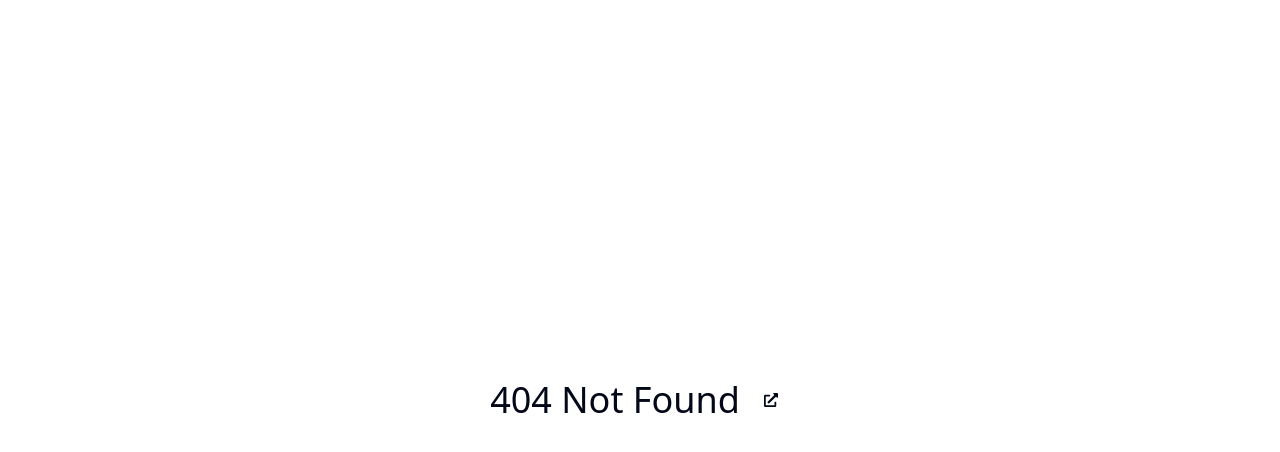
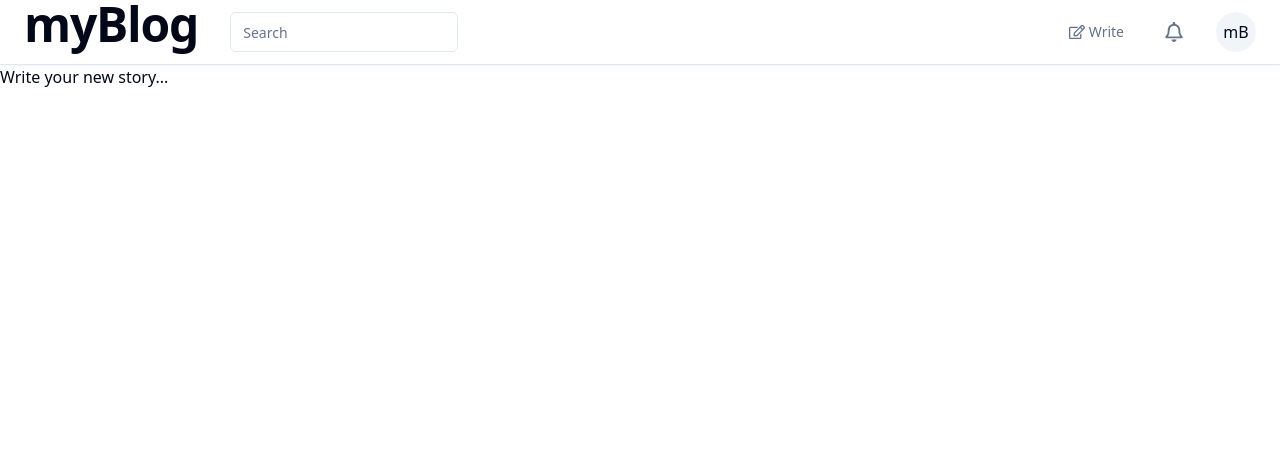
Before and after one commit to AbhinasRegmi/blog, a React (Vite) app in the folder client/: page /new-story in a window 1280 px wide. Before the commit this address had no page. Shown: the top 452 px of the page. Built offline with nearby package versions, Linux system fonts and the light colour scheme.

Commit message:
NavBar UI Almost Done Page identification required.

```diff
--- a/client/package.json
+++ b/client/package.json
@@ -10,11 +10,14 @@
     "preview": "vite preview"
   },
   "dependencies": {
+    "@radix-ui/react-avatar": "^1.0.4",
+    "@radix-ui/react-navigation-menu": "^1.1.4",
     "@radix-ui/react-tooltip": "^1.0.7",
     "class-variance-authority": "^0.7.0",
     "clsx": "^2.1.0",
     "icons": "^1.0.0",
     "lucide-react": "^0.338.0",
+    "radix-ui": "^1.0.1",
     "react": "^18.2.0",
     "react-dom": "^18.2.0",
     "react-icons": "^5.0.1",
--- a/client/src/App.tsx
+++ b/client/src/App.tsx
@@ -1,5 +1,11 @@
+import { Outlet } from "react-router-dom";
+import { NavBar } from "./components/NavBar";
+
 export function App(){
   return (
-    <div>hello world.</div>
+    <div>
+      <NavBar />
+      <Outlet />
+    </div>
   )
 }
--- /dev/null
+++ b/client/src/components/Home.tsx
@@ -0,0 +1,7 @@
+export function Home(){
+    return (
+        <div>
+            This is home page.
+        </div>
+    )
+}
--- /dev/null
+++ b/client/src/components/Me.tsx
@@ -0,0 +1,5 @@
+export function Me(){
+    return (
+        <div>This is me.</div>
+    )
+}
--- /dev/null
+++ b/client/src/components/NavBar.tsx
@@ -0,0 +1,56 @@
+import { Avatar, AvatarFallback, AvatarImage } from "@/components/ui/avatar"
+import { Link } from "react-router-dom";
+import { Input } from "@/components/ui/input";
+import { FaRegEdit, FaRegBell, FaSearch } from "react-icons/fa";
+
+
+export function NavBar() {
+    return (
+        <div className={'sticky top-0 left-0 backdrop-blur-sm bg-white/50 shadow-sm border-b flex justify-between'}>
+            <ul className={'px-2 lg:px-6 flex justify-between w-full'}>
+                <li className="flex items-center gap-8">
+                    <div className="pb-4">
+                        <Link to={'/'}>
+                            <h1 className="scroll-m-20 text-4xl font-extrabold tracking-tight lg:text-5xl">
+                                myBlog
+                            </h1>
+                        </Link>
+                    </div>
+                    <div className="hidden lg:block">
+                        {/* On Enter Press Redirect to Search Pages. */}
+                        <Input type="text" placeholder="Search" />
+                    </div>
+                </li>
+                <li className="flex items-center gap-3 lg:gap-6">
+                    <Link to={'/new-story'} className="hidden lg:block">
+                        <div tabIndex={0} className="flex items-center gap-1 text-muted-foreground hover:text-accent-foreground cursor-pointer p-2 hover:bg-accent/50 rounded-md">
+                            <FaRegEdit />
+                            <p className="text-sm">
+                                Write
+                            </p>
+                        </div>
+                    </Link>
+
+                    <Link to={'search'} className="lg:hidden">
+                        <div className="text-muted-foreground text-lg self-center">
+                            <FaSearch />
+                        </div>
+                    </Link>
+
+                    <Link to={'/me/notifications'}>
+                        <div tabIndex={0} className="items-center text-xl text-muted-foreground hover:text-accent-foreground hover:bg-accent/50 p-2 rounded-full">
+                            <FaRegBell />
+                        </div>
+                    </Link>
+
+                    <Link to={'/me'}>
+                        <Avatar className="hover:shadow-sm">
+                            <AvatarImage src="" />
+                            <AvatarFallback>mB</AvatarFallback>
+                        </Avatar>
+                    </Link>
+                </li>
+            </ul>
+        </div>
+    )
+}
--- /dev/null
+++ b/client/src/components/NewStory.tsx
@@ -0,0 +1,7 @@
+export function NewStory(){
+    return (
+        <div className="">
+            Write your new story...
+        </div>
+    )
+}
--- /dev/null
+++ b/client/src/components/Notifications.tsx
@@ -0,0 +1,5 @@
+export function Notifications(){
+    return (
+        <div>This is notifications.</div>
+    )
+}
--- /dev/null
+++ b/client/src/components/Search.tsx
@@ -0,0 +1,7 @@
+export function Search(){
+    return (
+        <div>
+            This is search result page.
+        </div>
+    )
+}
--- /dev/null
+++ b/client/src/components/ui/avatar.tsx
@@ -0,0 +1,48 @@
+import * as React from "react"
+import * as AvatarPrimitive from "@radix-ui/react-avatar"
+
+import { cn } from "@/lib/utils"
+
+const Avatar = React.forwardRef<
+  React.ElementRef<typeof AvatarPrimitive.Root>,
+  React.ComponentPropsWithoutRef<typeof AvatarPrimitive.Root>
+>(({ className, ...props }, ref) => (
+  <AvatarPrimitive.Root
+    ref={ref}
+    className={cn(
+      "relative flex h-10 w-10 shrink-0 overflow-hidden rounded-full",
+      className
+    )}
+    {...props}
+  />
+))
+Avatar.displayName = AvatarPrimitive.Root.displayName
+
+const AvatarImage = React.forwardRef<
+  React.ElementRef<typeof AvatarPrimitive.Image>,
+  React.ComponentPropsWithoutRef<typeof AvatarPrimitive.Image>
+>(({ className, ...props }, ref) => (
+  <AvatarPrimitive.Image
+    ref={ref}
+    className={cn("aspect-square h-full w-full", className)}
+    {...props}
+  />
+))
+AvatarImage.displayName = AvatarPrimitive.Image.displayName
+
+const AvatarFallback = React.forwardRef<
+  React.ElementRef<typeof AvatarPrimitive.Fallback>,
+  React.ComponentPropsWithoutRef<typeof AvatarPrimitive.Fallback>
+>(({ className, ...props }, ref) => (
+  <AvatarPrimitive.Fallback
+    ref={ref}
+    className={cn(
+      "flex h-full w-full items-center justify-center rounded-full bg-muted",
+      className
+    )}
+    {...props}
+  />
+))
+AvatarFallback.displayName = AvatarPrimitive.Fallback.displayName
+
+export { Avatar, AvatarImage, AvatarFallback }
--- /dev/null
+++ b/client/src/components/ui/input.tsx
@@ -0,0 +1,25 @@
+import * as React from "react"
+
+import { cn } from "@/lib/utils"
+
+export interface InputProps
+  extends React.InputHTMLAttributes<HTMLInputElement> {}
+
+const Input = React.forwardRef<HTMLInputElement, InputProps>(
+  ({ className, type, ...props }, ref) => {
+    return (
+      <input
+        type={type}
+        className={cn(
+          "flex h-10 w-full rounded-md border border-input bg-background px-3 py-2 text-sm ring-offset-background file:border-0 file:bg-transparent file:text-sm file:font-medium placeholder:text-muted-foreground focus-visible:outline-none focus-visible:ring-2 focus-visible:ring-ring focus-visible:ring-offset-2 disabled:cursor-not-allowed disabled:opacity-50",
+          className
+        )}
+        ref={ref}
+        {...props}
+      />
+    )
+  }
+)
+Input.displayName = "Input"
+
+export { Input }
```
Also changed, not shown: client/src/main.tsx (+29 -1 lines), 1 other file (tests, documents, lock files or other folders).
